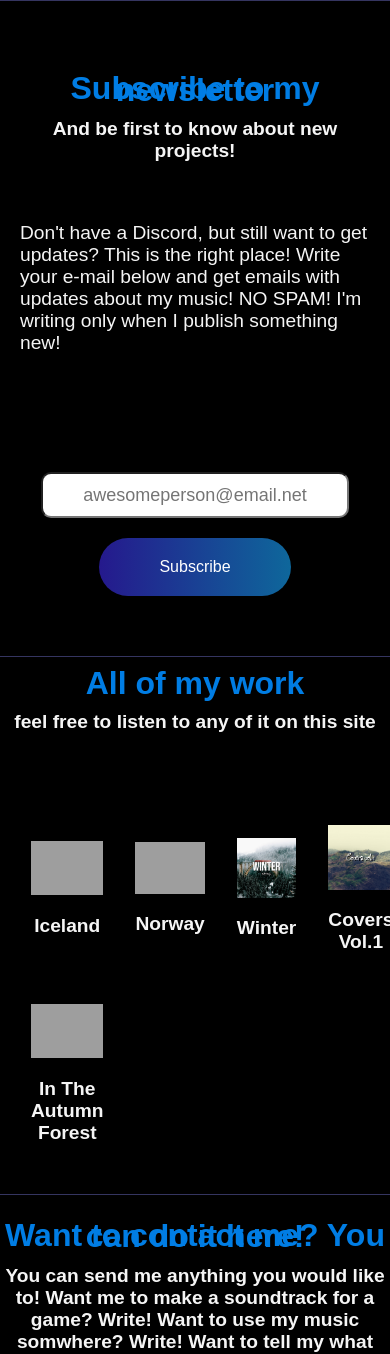
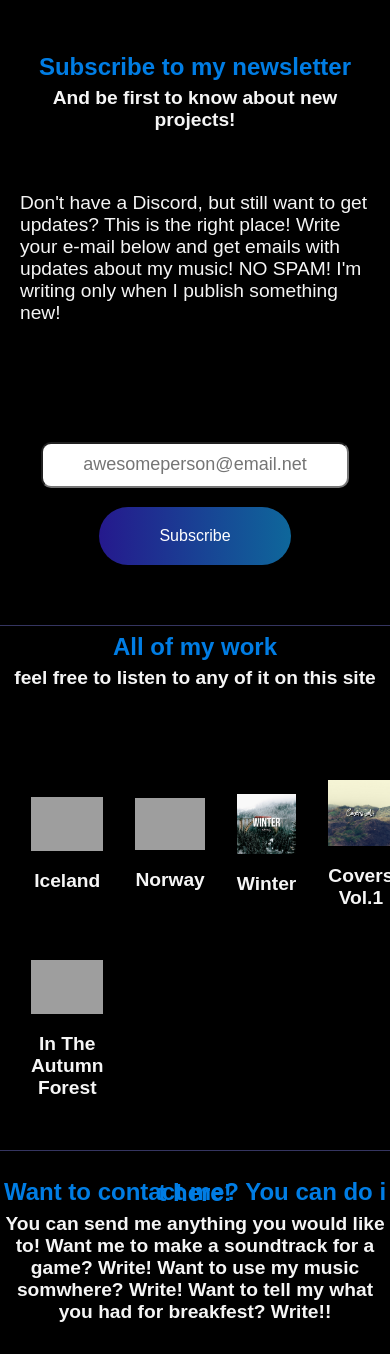
Before and after one commit to OldBeardMan/MattKrupaNet, a Django app: page / in a window 390 px wide. Shown: the part 878-2232 px from the top of the page. Run offline with Django 4.2, Linux system fonts and the light colour scheme; grey boxes are pictures that could not be loaded.

Commit message:
Fixed the header fr now

```diff
--- a/homepage/static/css/style.css
+++ b/homepage/static/css/style.css
@@ -18,8 +18,6 @@ h1 {
     font-size:xx-large;
     line-height: 5%;
     white-space: normal;
-    word-wrap: break-word;
-    overflow-wrap: break-word;
 }
 
 table {
@@ -318,6 +316,13 @@ td:hover img {
       max-width: 100%; /* Allow it to take full width */
       margin-top: 20px; /* Add some space between the text and the Bandcamp container */
     }
+
+    h1 {
+        white-space: normal;
+        word-break: break-all; /* Użyj break-all zamiast word-wrap: break-word */
+        text-align: center; /* Dodaj wyśrodkowanie tekstu */
+        font-size: x-large; /* Dostosuj rozmiar czcionki */
+      }
   }
 
   .social-icons-pages {
```
